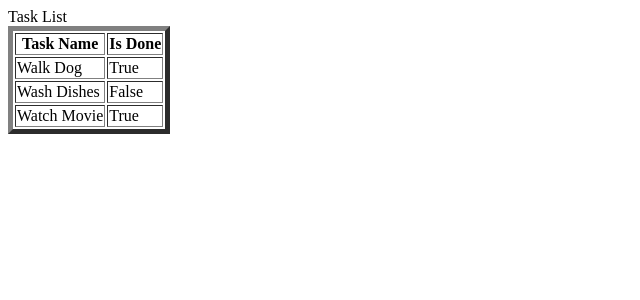
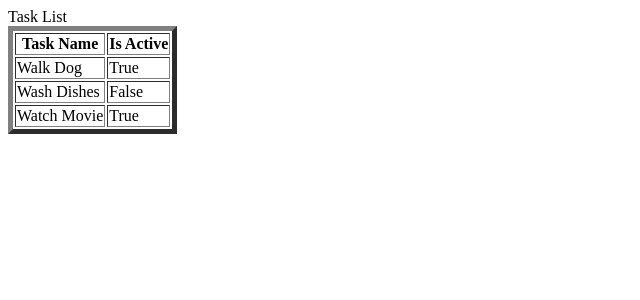
Before and after one commit to AbhiDas1406/tasklist, a Flask app: page / in a window 1280 px wide. Shown: the top 300 px of the page, without its empty margins (0-640 px from the left). Run offline with Flask 3, Linux system fonts and the light colour scheme.

Commit message:
hardcoded task list in webpage 2

```diff
--- a/templates/tasklist.html
+++ b/templates/tasklist.html
@@ -9,7 +9,7 @@
                     Task Name
                 </th>
                 <th>
-                    Is Done
+                    Is Active
                 </th>
             </tr>
             {% for task in TaskList %}
```
